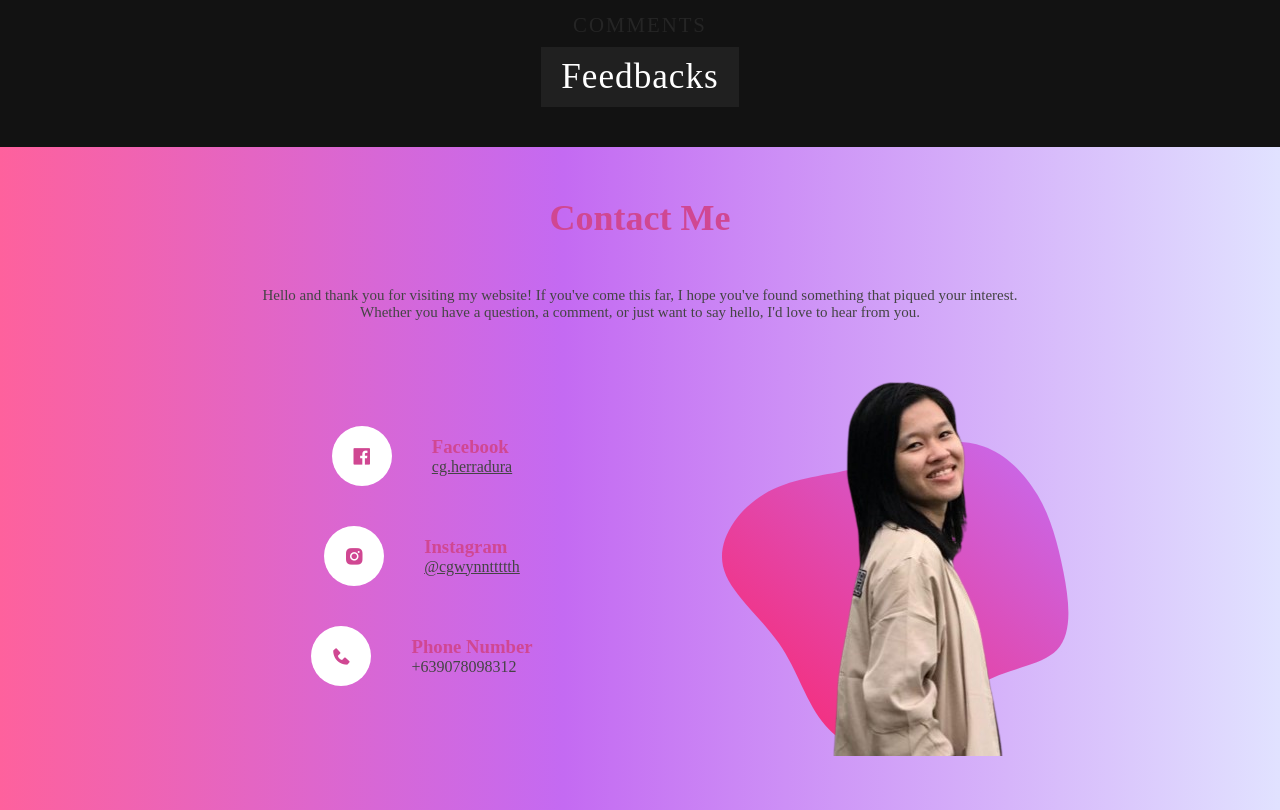
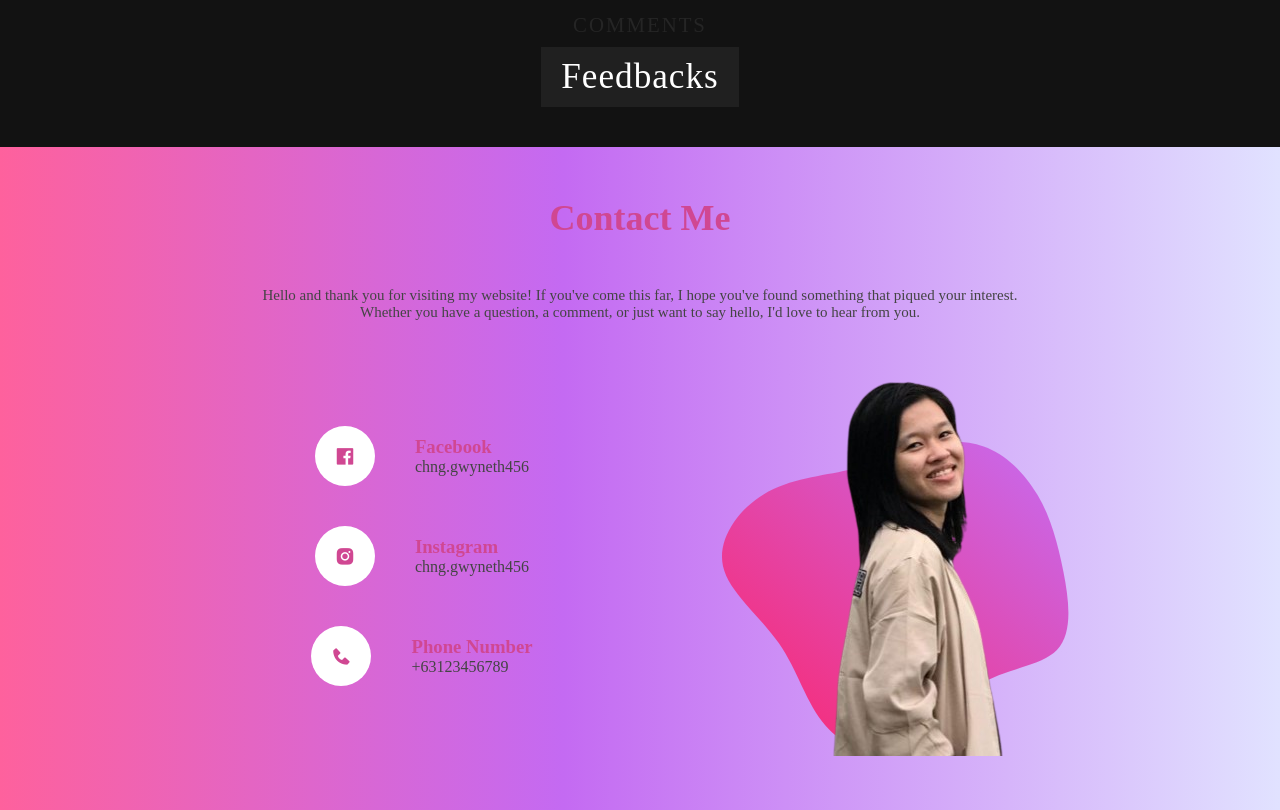
Before and after one commit to meruim/cheng, a website: page frontend/index.html in a window 1280 px wide. Shown: the part 2724-3534 px from the top of the page. Drawn offline with nearby package versions, Linux system fonts and the light colour scheme; no server answers; files whose address does not match are found by name.

Commit message:
Fix server crash

```diff
--- a/frontend/index.html
+++ b/frontend/index.html
@@ -314,9 +314,7 @@
               </div>
               <div class="text">
                 <h3>Facebook</h3>
-                <a href="https://www.facebook.com/cg.herradura" target="_blank">
-                  cg.herradura</a
-                >
+                <p>chng.gwyneth456</p>
               </div>
             </div>
             <div class="box" data-aos="fade-right" data-aos-delay="300">
@@ -325,12 +323,7 @@
               </div>
               <div class="text">
                 <h3>Instagram</h3>
-                <a
-                  href="https://www.instagram.com/cgwynnttttth"
-                  target="_blank"
-                >
-                  @cgwynnttttth</a
-                >
+                <p>chng.gwyneth456</p>
               </div>
             </div>
             <div class="box" data-aos="fade-right" data-aos-delay="300">
@@ -339,7 +332,7 @@
               </div>
               <div class="text phone_text">
                 <h3>Phone Number</h3>
-                <p>+639078098312</p>
+                <p>+63123456789</p>
               </div>
             </div>
           </div>
--- a/index.js
+++ b/index.js
@@ -5,7 +5,8 @@ const bodyParser = require("body-parser");
 const app = express();
 const port = 3000;
 
-app.use(express.static("frontend"));
+app.use(express.static(__dirname + "/frontend/"));
+// app.use(express.static("frontend"));
 app.use(bodyParser.json());
 
 const dataSchema = new mongoose.Schema({
@@ -18,7 +19,7 @@ const Data = mongoose.model("Data", dataSchema);
 
 mongoose
   .connect(
-        "mongodb+srv://jojogret:jojogret@super.sho6ec4.mongodb.net/?retryWrites=true&w=majority&appName=super",
+    "mongodb+srv://jojogret:jojogret@super.sho6ec4.mongodb.net/?retryWrites=true&w=majority&appName=super"
   )
   .then(() => {
     console.log("Connected to MongoDB");
```
Lines whose indentation alone changed are shown as unchanged.
